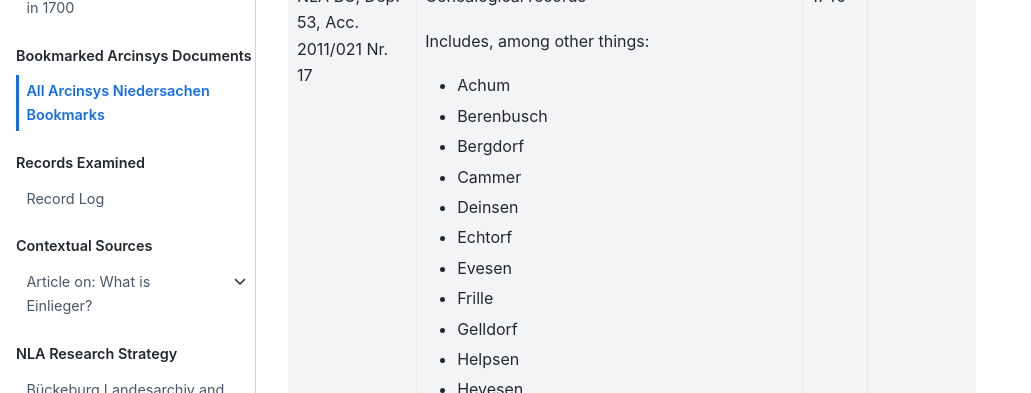
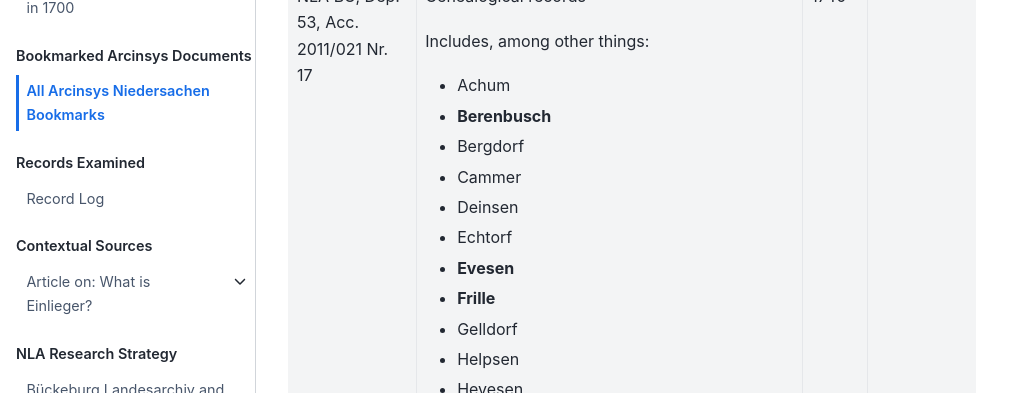
Before and after one commit to kurt-krueckeberg/sphinx-research, a Jupyter Book: the page built from arcinsys-bookmarks/bookmarks.md, in a window 1280 px wide and 900 px high, scrolled down 4040 px. Shown: the part 150-543 px from the top of the window, without its empty margins (0-1031 px from the left). Built offline with Jupyter Book 1.0.4 settings and Sphinx 7.4.7 and the Sphinx Book theme 1.1.4, drawn with Linux system fonts in a browser that asks for light colours.

Commit message:
Update files

```diff
--- a/arcinsys-bookmarks/bookmarks.md
+++ b/arcinsys-bookmarks/bookmarks.md
@@ -218,13 +218,13 @@
 
     Includes, among other things:
     - Achum
-    - Berenbusch
+    - **Berenbusch**
     - Bergdorf
     - Cammer
     - Deinsen
     - Echtorf
-    - Evesen
-    - Frille
+    - **Evesen**
+    - **Frille**
     - Gelldorf
     - Helpsen
     - Hevesen
@@ -260,13 +260,13 @@
 
     Includes, among other things:
     - Achum
-    - Berenbusch
+    - **Berenbusch**
     - Bergdorf
     - Cammer
     - Deinsen
     - Echtorf
-    - Evesen
-    - Frille
+    - **Evesen**
+    - **Frille**
     - Gelldorf
     - Helpsen
     - Hevesen
```
